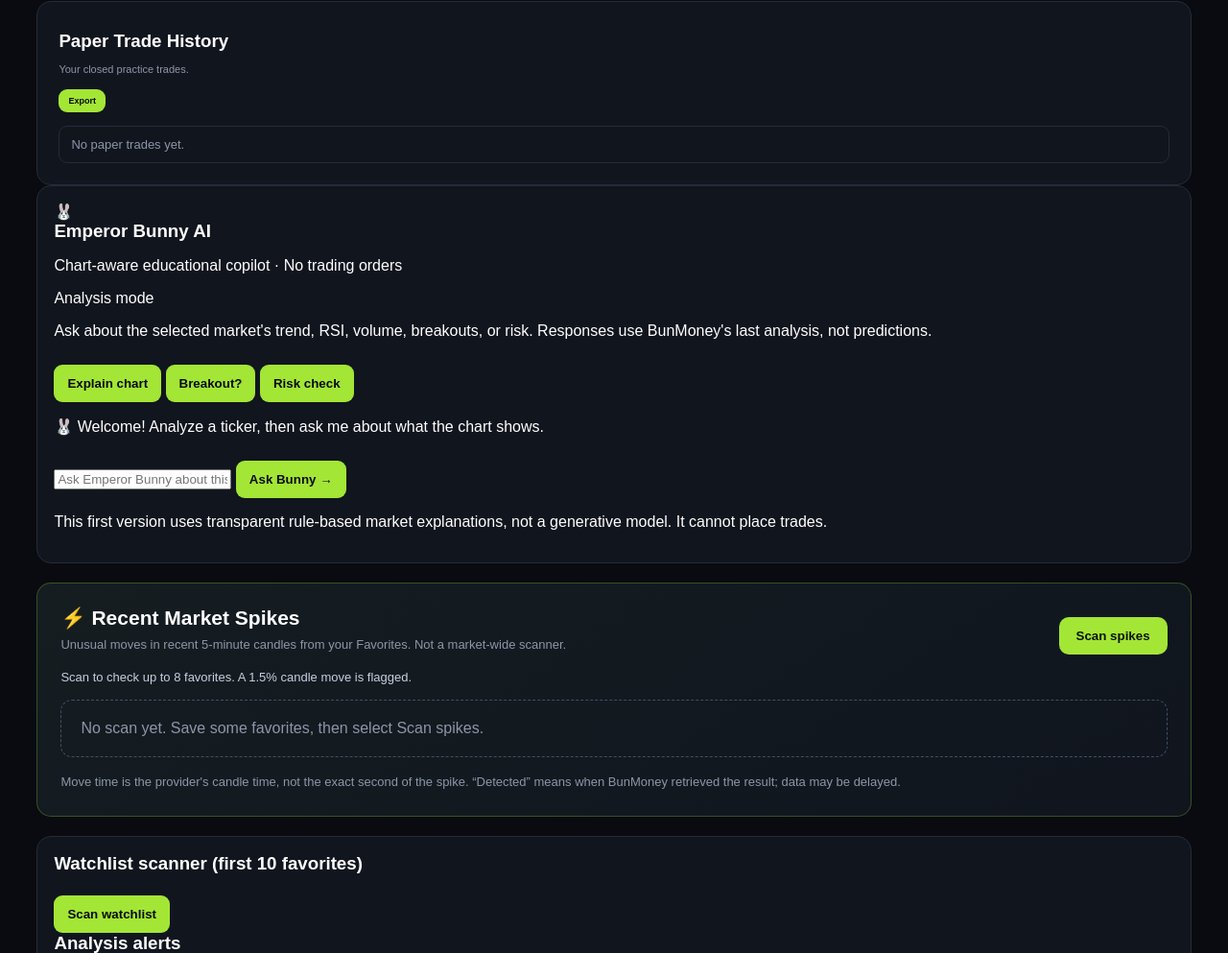
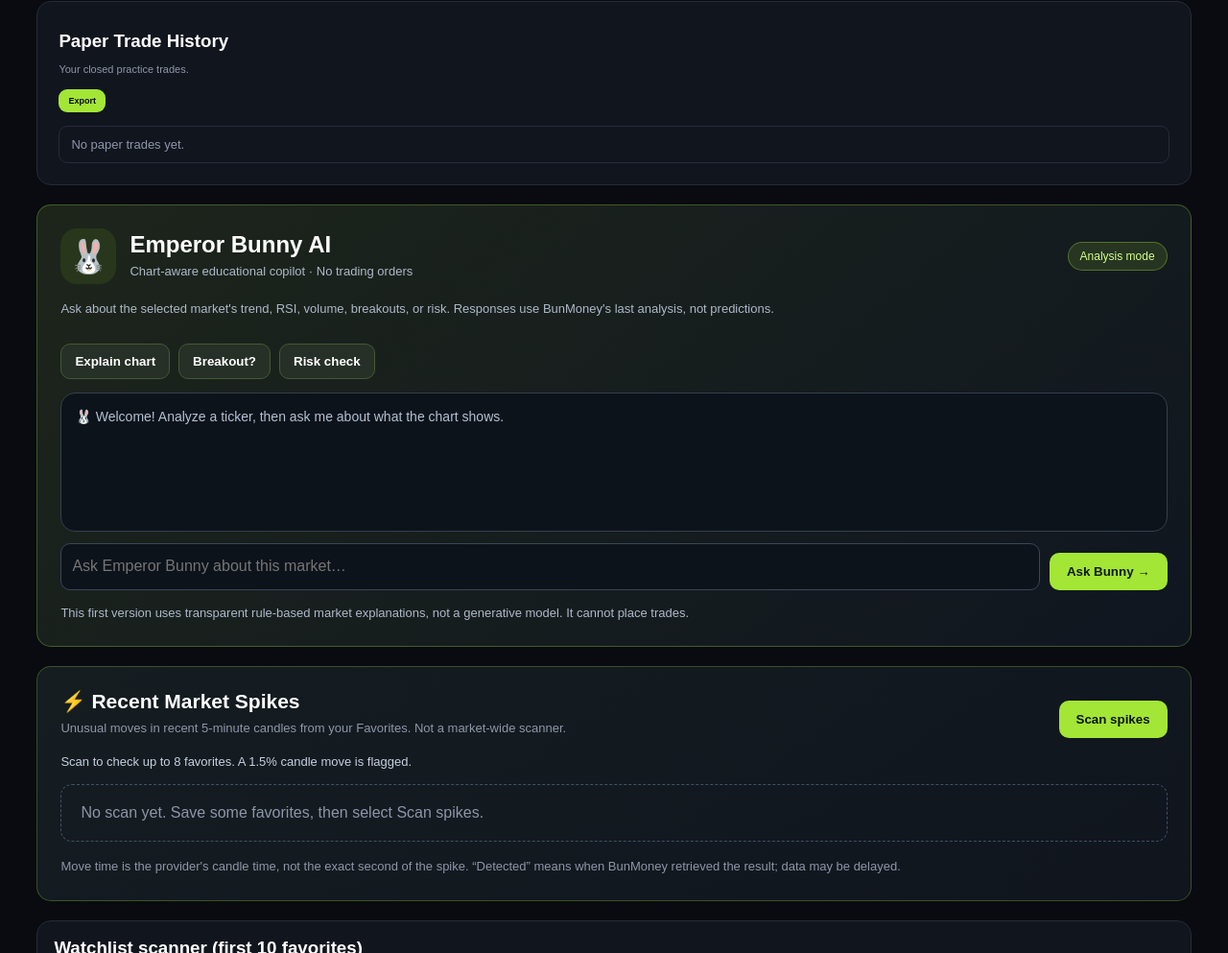
Before and after one commit to Jaycool774/BunMoney, a plain HTML site: page index.html in a window 1280 px wide. Shown: the part 2071-3064 px from the top of the page at 96% size. Drawn offline with Linux system fonts and the light colour scheme; no server answers.

Commit message:
Build Emperor Bunny assistant in style.css

```diff
--- a/style.css
+++ b/style.css
@@ -1196,3 +1196,21 @@
 #favoritesList .favorite-status{margin:0;color:#94a8be;font-size:11px;line-height:1.45}
 #favoritesList .favorite-remove{border-radius:10px;background:#44202a;color:#ffd8df;padding:7px 12px;font-size:20px}
 #favoritesList .favorite-open{width:100%;min-height:44px;border-radius:10px;background:#a3e635;color:#10180a;font-size:14px;margin-top:auto}
+
+/* Emperor Bunny v1 */
+.emperor-bunny-card{margin:20px 0 !important;padding:24px !important;border-color:rgba(163,230,53,.3);background:linear-gradient(140deg,#1d251b,#101620)}
+.emperor-head{display:flex;align-items:center;gap:14px;flex-wrap:wrap}
+.emperor-icon{height:58px;width:58px;display:grid;place-items:center;border-radius:17px;background:#28361b;font-size:34px}
+.emperor-head h3{font-size:24px;margin:0 0 4px}.emperor-head p,.emperor-intro,.emperor-disclaimer{font-size:13px;line-height:1.55;color:#adb9c8}
+.emperor-head p{margin:0}.emperor-mode{margin-left:auto;background:rgba(163,230,53,.13);border:1px solid rgba(163,230,53,.35);color:#d4ff89;border-radius:99px;font-size:12px;padding:7px 12px}
+.emperor-intro{margin:16px 0}.emperor-quick{display:flex;gap:9px;flex-wrap:wrap;margin:14px 0}
+.emperor-quick button{background:#263026;color:white;border:1px solid #445837;border-radius:10px;padding:10px 14px}
+.emperor-messages{background:#0d131b;border:1px solid #35404c;border-radius:15px;min-height:145px;max-height:360px;overflow:auto;padding:14px;display:flex;flex-direction:column;gap:10px}
+.emperor-messages p{margin:0;line-height:1.5;font-size:14px;white-space:pre-wrap;overflow-wrap:anywhere}
+.emperor-welcome{color:#b2c1d2}.emperor-user{align-self:flex-end;background:#2b3c1f;border-radius:12px;padding:12px;max-width:90%}
+.emperor-response{align-self:flex-start;background:#1e2937;border-radius:12px;padding:12px;max-width:95%}
+.emperor-form{display:flex;gap:10px;margin-top:12px}
+.emperor-form input{flex:1;min-width:0;min-height:46px;border:1px solid #3b4656;border-radius:10px;background:#0d131b;color:white;padding:11px;font:inherit}
+.emperor-form button{background:#a3e635;color:#10180c;border-radius:10px;padding:12px 18px;white-space:nowrap}
+.emperor-form button:disabled{opacity:.5}.emperor-disclaimer{margin:14px 0 0}
+@media(max-width:600px){.emperor-bunny-card{padding:16px !important}.emperor-form{flex-wrap:wrap}.emperor-form button{width:100%}}
```
